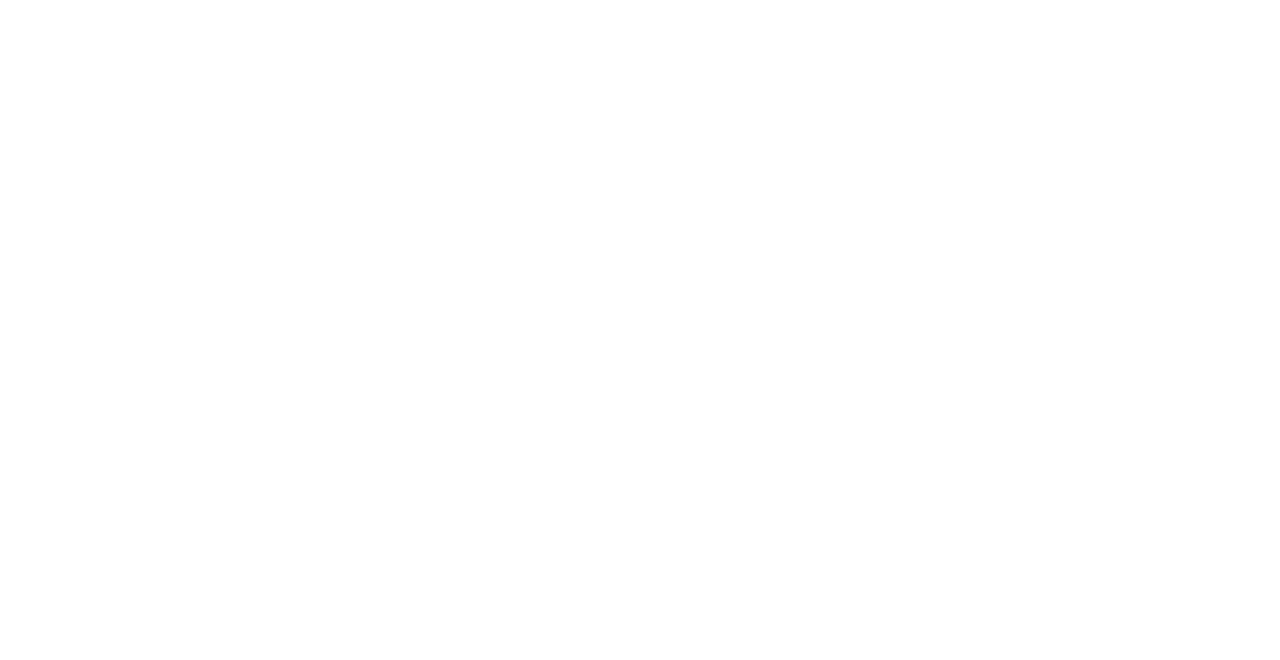
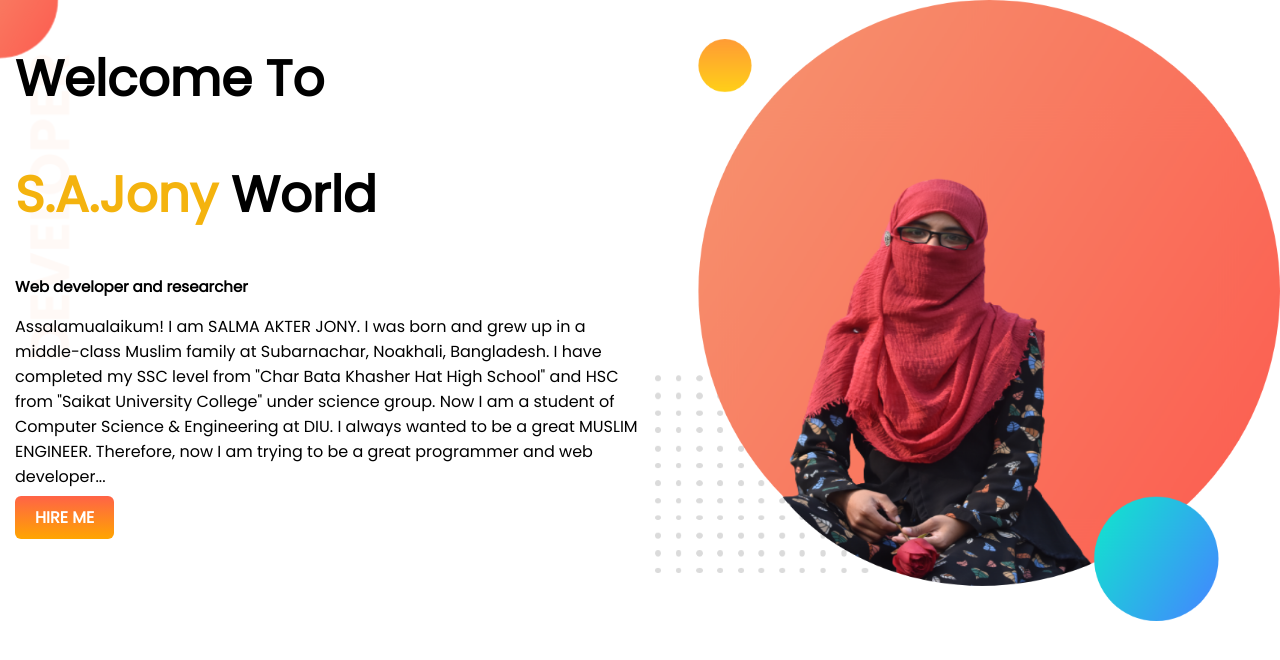
Before and after one commit to SalmaAkterJoni/developer-portfolio, a plain HTML site: page index.html in a window 1280 px wide. Drawn offline with Linux system fonts and the light colour scheme.

Commit message:
portfolio

```diff
--- a/index.html
+++ b/index.html
@@ -6,9 +6,34 @@
     <meta name="viewport" content="width=device-width, initial-scale=1.0">
     <title>my portfolio</title>
     <link rel="stylesheet" href="style.css">
+    <link rel="preconnect" href="https://fonts.googleapis.com">
+    <link rel="preconnect" href="https://fonts.gstatic.com" crossorigin>
+    <link href="https://fonts.googleapis.com/css2?family=Poppins&display=swap" rel="stylesheet">
 
 </head>
 <body>
+    <section class="top-banner">
+
+        <div class="half-width">
+            <h1>Welcome To</h1>
+            <h1><span class="orrange-color">S.A.Jony</span> World</h1>
+            <h3>Web developer and researcher</h3>
+            <p>Assalamualaikum! I am SALMA AKTER JONY.
+                I was born and grew up in a middle-class Muslim family at Subarnachar, Noakhali, Bangladesh.
+                I have completed my SSC level from "Char Bata Khasher Hat High School" and HSC from "Saikat University College" under science group. Now I am a student of Computer Science & Engineering at DIU.
+                I always wanted to be a great MUSLIM ENGINEER. Therefore, now I am trying to be a great programmer and web developer...</p>
+
+                <a class="link-button" target="_blank" href="https://www.linkedin.com/in/salma-akter-jony-3555a5197/">
+                    HIRE ME
+                </a>
+
+        </div>
+
+        <div class="half-width">
+            <img src="images/me.png" alt="image is missing">
+        </div>
+
+    </section>
 
 </body>
 </html>
--- a/style.css
+++ b/style.css
@@ -0,0 +1,41 @@
+body{
+    font-family: 'Poppins', sans-serif;
+    margin: 0px;
+}
+h1{
+    font-size: 50px;
+}
+h3{
+    font-size: 15px;
+}
+p{
+
+}
+.orrange-color{
+    color: rgb(244, 179, 14);
+}
+
+section{
+    display: flex;
+}
+.half-width{
+    width: 50%;
+    padding-left: 15px;
+}
+.half-width img{
+    width: 100%;
+}
+.link-button{
+    text-decoration: none;
+    background-image: linear-gradient(tomato,orange);
+    padding: 10px 20px;
+    border-radius: 6px;
+    color: white;
+    font-weight: 700;
+
+}
+.top-banner{
+    background-image: url("images/top-banner.png");
+    background-repeat: no-repeat;
+
+}
```
Also changed, not shown: images/dream-bg.png (added), images/exp-bg.png (added), images/jhankar.png (added), images/jhankar2.png (added), images/me.png (added), images/my-bg.png (added), images/my-bg2.png (added), images/top-banner.png (added), 8 other files.
